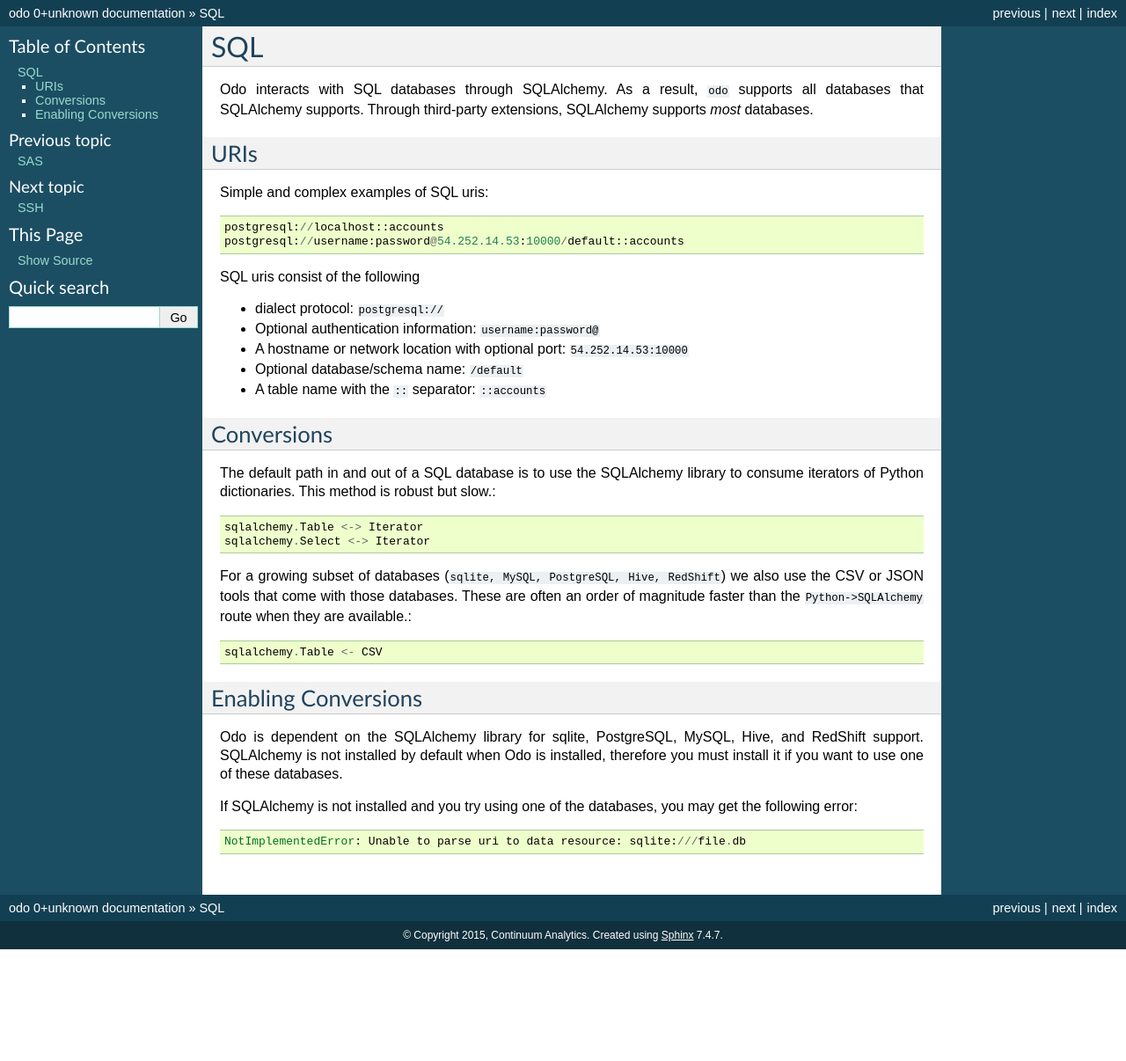
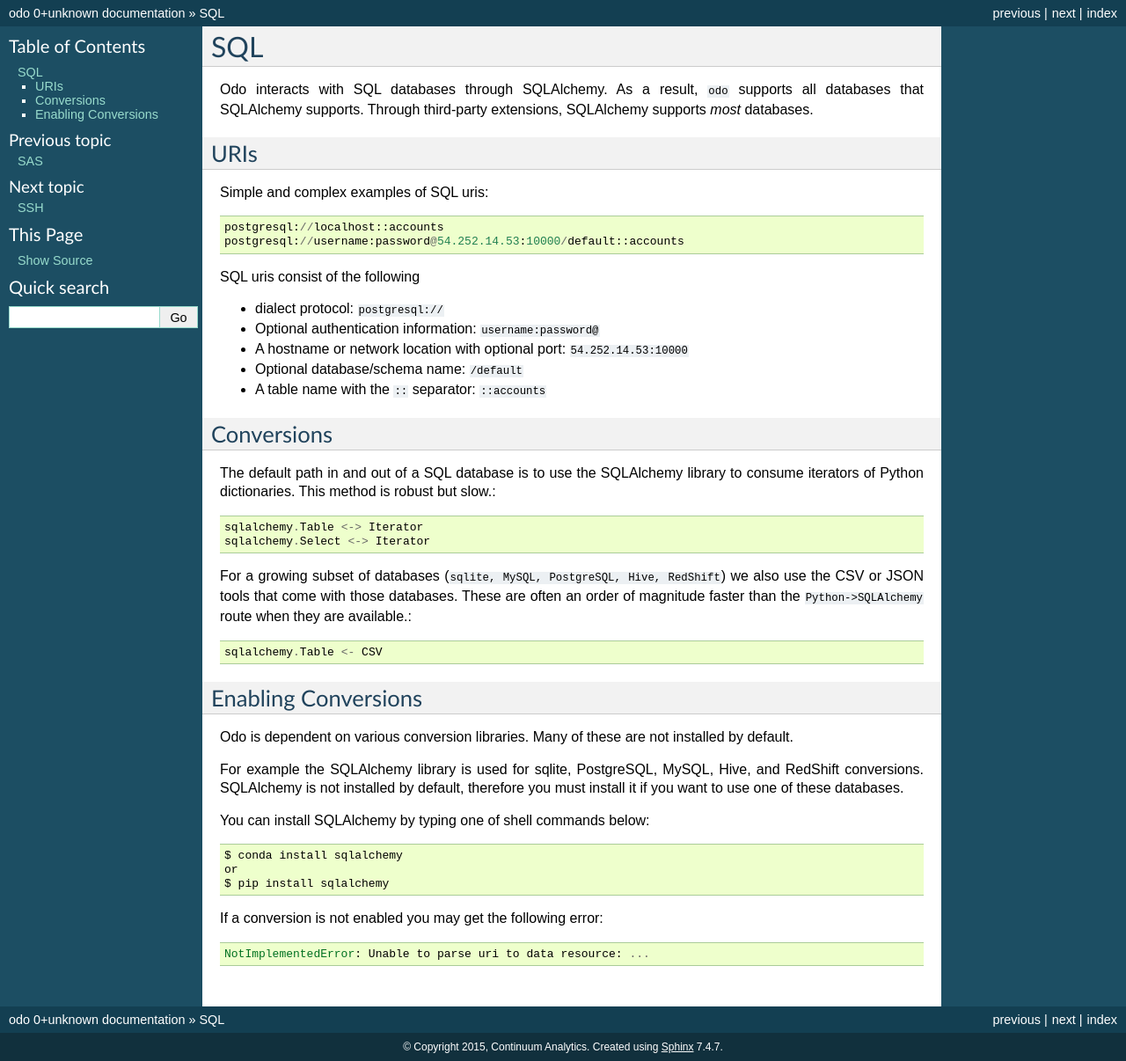
Before and after one commit to blaze/odo, a Sphinx documentation site: the page built from docs/source/sql.rst, in a window 1280 px wide. Shown: the whole page at 88% size. Built offline with Sphinx 7.4.7, drawn with Linux system fonts in a browser that asks for light colours; before the commit the page ends 1079 px from its top, so only the background shows below that.

Commit message:
generalize docs as recommended by cpcloud.

```diff
--- a/docs/source/sql.rst
+++ b/docs/source/sql.rst
@@ -41,12 +41,19 @@
 Enabling Conversions
 --------------------
 
-Odo is dependent on the SQLAlchemy library for sqlite, PostgreSQL, MySQL, Hive,
-and RedShift support.  SQLAlchemy is not installed by default when Odo is
-installed, therefore you must install it if you want to use one of these
-databases.
+Odo is dependent on various conversion libraries.  Many of these are not
+installed by default.
 
-If SQLAlchemy is not installed and you try using one of the databases, you
-may get the following error::
+For example the SQLAlchemy library is used for sqlite, PostgreSQL, MySQL, Hive,
+and RedShift conversions.  SQLAlchemy is not installed by default, therefore
+you must install it if you want to use one of these databases.
 
-    NotImplementedError: Unable to parse uri to data resource: sqlite:///file.db
+You can install SQLAlchemy by typing one of shell commands below::
+
+    $ conda install sqlalchemy
+    or
+    $ pip install sqlalchemy
+
+If a conversion is not enabled you may get the following error::
+
+    NotImplementedError: Unable to parse uri to data resource: ...
```
